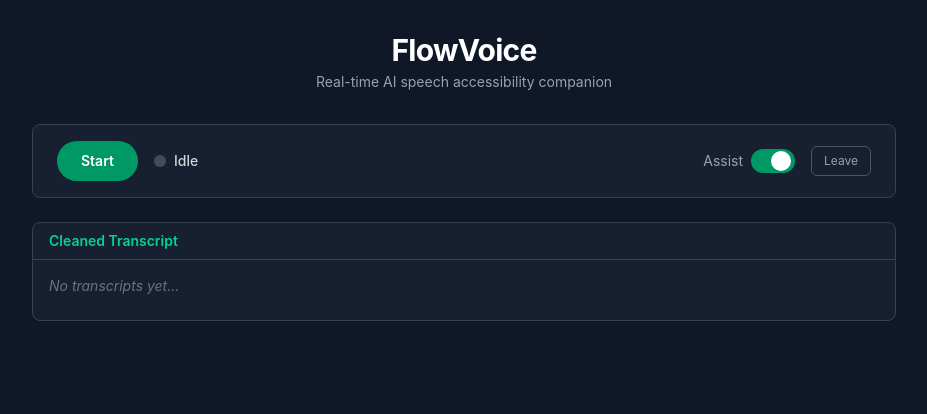
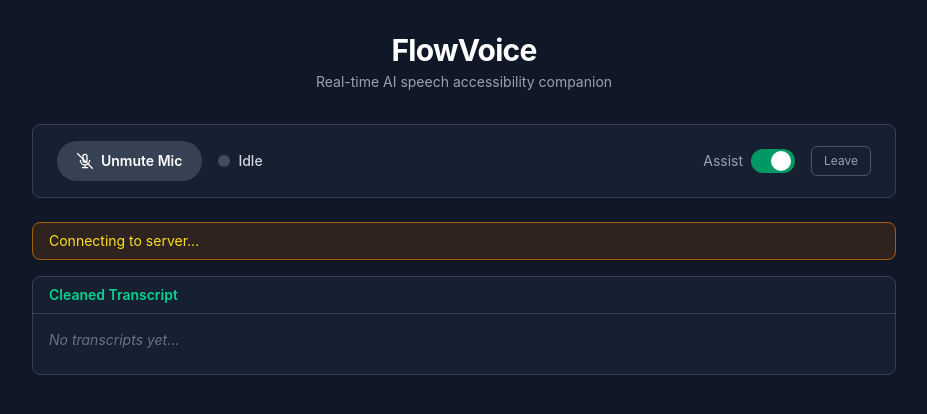
Before and after one commit to Devpatel1901/flowvoice, a React (Vite) app in the folder frontend/: page / in a window 1280 px wide. Both pictures are taken after a click on the button "Solo Mode (no room)". Shown: the top 414 px of the page, without its empty margins (176-1103 px from the left). Built offline with nearby package versions, Linux system fonts and the light colour scheme.

Commit message:
Implement Google Meet style Mute/Unmute feature

```diff
--- a/frontend/src/App.jsx
+++ b/frontend/src/App.jsx
@@ -21,7 +21,7 @@ export default function App() {
   const [role, setRole] = useState(null); // "stutter" | "listener"
 
   // ── Session state ───────────────────────────────────────────────────
-  const [active, setActive] = useState(false);
+  const [isMuted, setIsMuted] = useState(true);
   const [status, setStatus] = useState("idle");
   const [assistMode, setAssistMode] = useState(true);
   const [cleanedEntries, setCleanedEntries] = useState([]);
@@ -127,7 +127,7 @@ export default function App() {
     disconnect();
     clearTTSQueue();
     stopPCM();
-    setActive(false);
+    setIsMuted(true);
     setMode(null);
     setRoomId(null);
     setRole(null);
@@ -143,6 +143,7 @@ export default function App() {
   useEffect(() => {
     if (mode === "room" && roomId && role) {
       setJoinError(null);
+      // Try initializing AudioContext right away so we can hear
       try {
         warmupTTS();
       } catch (e) {
@@ -166,38 +167,32 @@ export default function App() {
       };
 
       doConnect();
-    }
-  }, [mode, roomId, role, connect, warmupTTS, warmupPCM]);
 
-  // ── Toggle start / stop ─────────────────────────────────────────────
-  const handleToggle = useCallback(async () => {
-    if (active) {
-      stopCapture();
-      clearTTSQueue();
-      stopPCM();
-      setActive(false);
-      setStatus("idle");
-      if (mode === "solo") {
+      return () => {
         disconnect();
       }
+    }
+  }, [mode, roomId, role, connect, warmupTTS, warmupPCM, disconnect]);
+
+  // ── Toggle Mute / Unmute ────────────────────────────────────────────
+  const handleToggleMute = useCallback(async () => {
+    if (!isMuted) {
+      stopCapture();
+      setIsMuted(true);
+      setStatus("idle");
     } else {
       setJoinError(null);
-      if (mode === "solo") {
-        try {
-          warmupTTS();
-        } catch (e) {
-          console.warn(e);
-        }
-        try {
-          connect();
-        } catch (e) {
-          console.warn(e);
-        }
+
+      // If we are in Solo mode, the user isn't auto-connected until they start
+      if (mode === "solo" && !connected) {
+        try { warmupTTS(); } catch (e) { console.warn(e); }
+        try { connect(); } catch (e) { console.warn(e); }
         await new Promise((r) => setTimeout(r, 500));
       }
+
       try {
         await startCapture();
-        setActive(true);
+        setIsMuted(false);
         setStatus("listening");
       } catch (err) {
         console.error("Start capture failed:", err);
@@ -205,10 +200,8 @@ export default function App() {
       }
     }
   }, [
-    active, mode, connect, disconnect,
-    startCapture, stopCapture,
-    clearTTSQueue, warmupTTS,
-    stopPCM,
+    isMuted, mode, connected, connect,
+    startCapture, stopCapture, warmupTTS
   ]);
 
   // ── Room join handlers ──────────────────────────────────────────────
@@ -216,6 +209,7 @@ export default function App() {
     setRoomId(id);
     setRole(r);
     setMode("room");
+    setIsMuted(true); // Always join muted
     setCleanedEntries([]);
     setLatency(null);
     setPeerConnected(false);
@@ -226,18 +220,17 @@ export default function App() {
     setMode("solo");
     setRole(null);
     setRoomId(null);
+    setIsMuted(true); // Start Solo mode muted
     setCleanedEntries([]);
     setLatency(null);
   }, []);
 
   const handleLeaveRoom = useCallback(() => {
-    if (active) {
-      stopCapture();
-      disconnect();
-      clearTTSQueue();
-      stopPCM();
-      setActive(false);
-    }
+    stopCapture();
+    disconnect();
+    clearTTSQueue();
+    stopPCM();
+    setIsMuted(true);
     setMode(null);
     setRoomId(null);
     setRole(null);
@@ -246,7 +239,7 @@ export default function App() {
     setLatency(null);
     setPeerConnected(false);
     setJoinError(null);
-  }, [active, stopCapture, disconnect, clearTTSQueue, stopPCM]);
+  }, [stopCapture, disconnect, clearTTSQueue, stopPCM]);
 
   // ── Landing screen ──────────────────────────────────────────────────
   if (mode === null) {
@@ -301,14 +294,24 @@ export default function App() {
         <div className="mb-6 flex items-center justify-between rounded-lg border border-gray-700 bg-gray-800/50 px-6 py-4">
           <div className="flex items-center gap-4">
             <button
-              onClick={handleToggle}
-              className={`rounded-full px-6 py-2.5 text-sm font-semibold transition-colors ${
-                active
-                  ? "bg-red-600 hover:bg-red-700"
-                  : "bg-emerald-600 hover:bg-emerald-700"
+              onClick={handleToggleMute}
+              className={`flex items-center gap-2 rounded-full px-5 py-2.5 text-sm font-semibold transition-colors ${
+                isMuted
+                  ? "bg-gray-700 hover:bg-gray-600 text-white"
+                  : "bg-emerald-600 hover:bg-emerald-700 text-white"
               }`}
             >
-              {active ? "Stop" : "Start"}
+              {isMuted ? (
+                <>
+                  <svg className="w-4 h-4" fill="none" stroke="currentColor" viewBox="0 0 24 24" xmlns="http://www.w3.org/2000/svg"><path strokeLinecap="round" strokeLinejoin="round" strokeWidth={2} d="M19 11a7 7 0 01-7 7m0 0a7 7 0 01-7-7m7 7v4m0 0H8m4 0h4m-4-8a3 3 0 01-3-3V5a3 3 0 116 0v6a3 3 0 01-3 3z" /><line x1="1" y1="1" x2="23" y2="23" stroke="currentColor" strokeWidth="2" strokeLinecap="round" /></svg>
+                  <span>Unmute Mic</span>
+                </>
+              ) : (
+                <>
+                  <svg className="w-4 h-4" fill="none" stroke="currentColor" viewBox="0 0 24 24" xmlns="http://www.w3.org/2000/svg"><path strokeLinecap="round" strokeLinejoin="round" strokeWidth={2} d="M19 11a7 7 0 01-7 7m0 0a7 7 0 01-7-7m7 7v4m0 0H8m4 0h4m-4-8a3 3 0 01-3-3V5a3 3 0 116 0v6a3 3 0 01-3 3z" /></svg>
+                  <span>Mute Mic</span>
+                </>
+              )}
             </button>
             <StatusIndicator status={status} />
           </div>
@@ -356,7 +359,7 @@ export default function App() {
           </div>
         )}
 
-        {!connected && active && (
+        {!connected && (
           <div className="mb-4 rounded-lg border border-yellow-700 bg-yellow-900/30 px-4 py-2 text-sm text-yellow-300">
             Connecting to server...
           </div>
```
